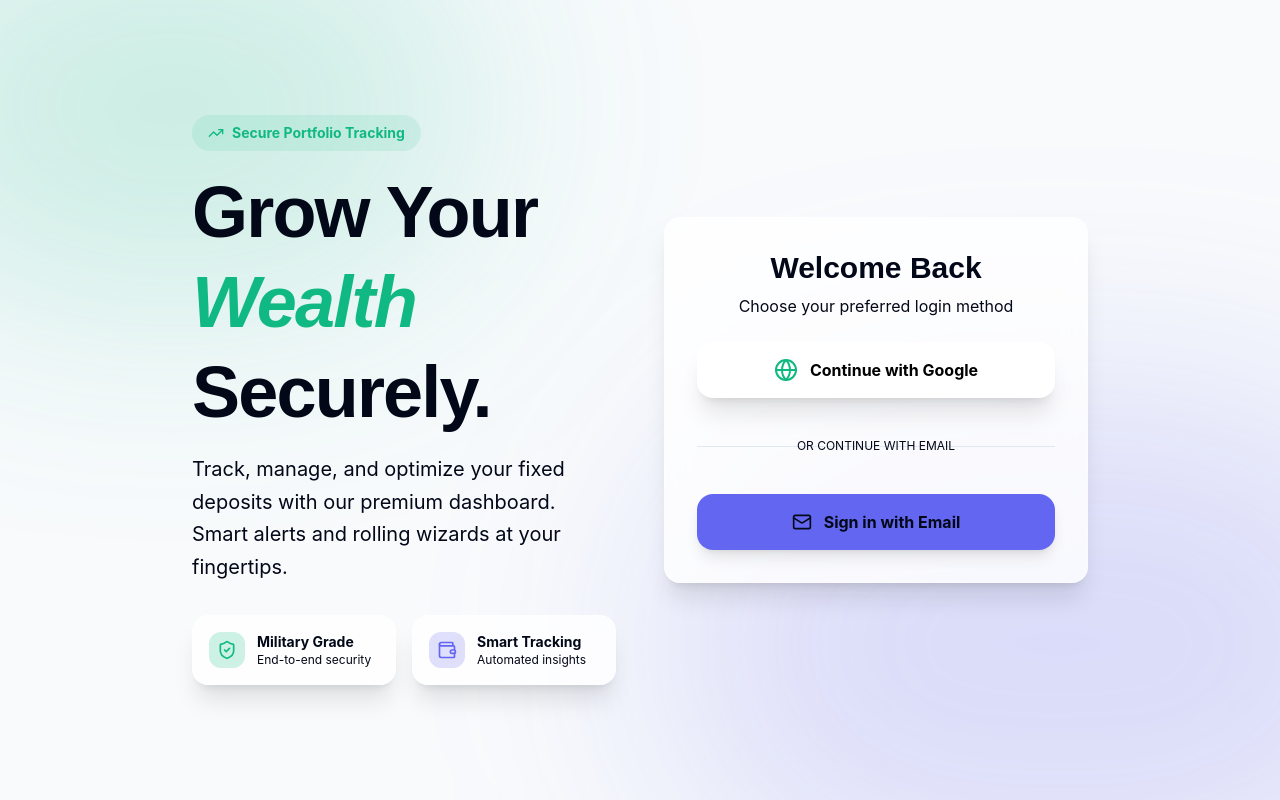
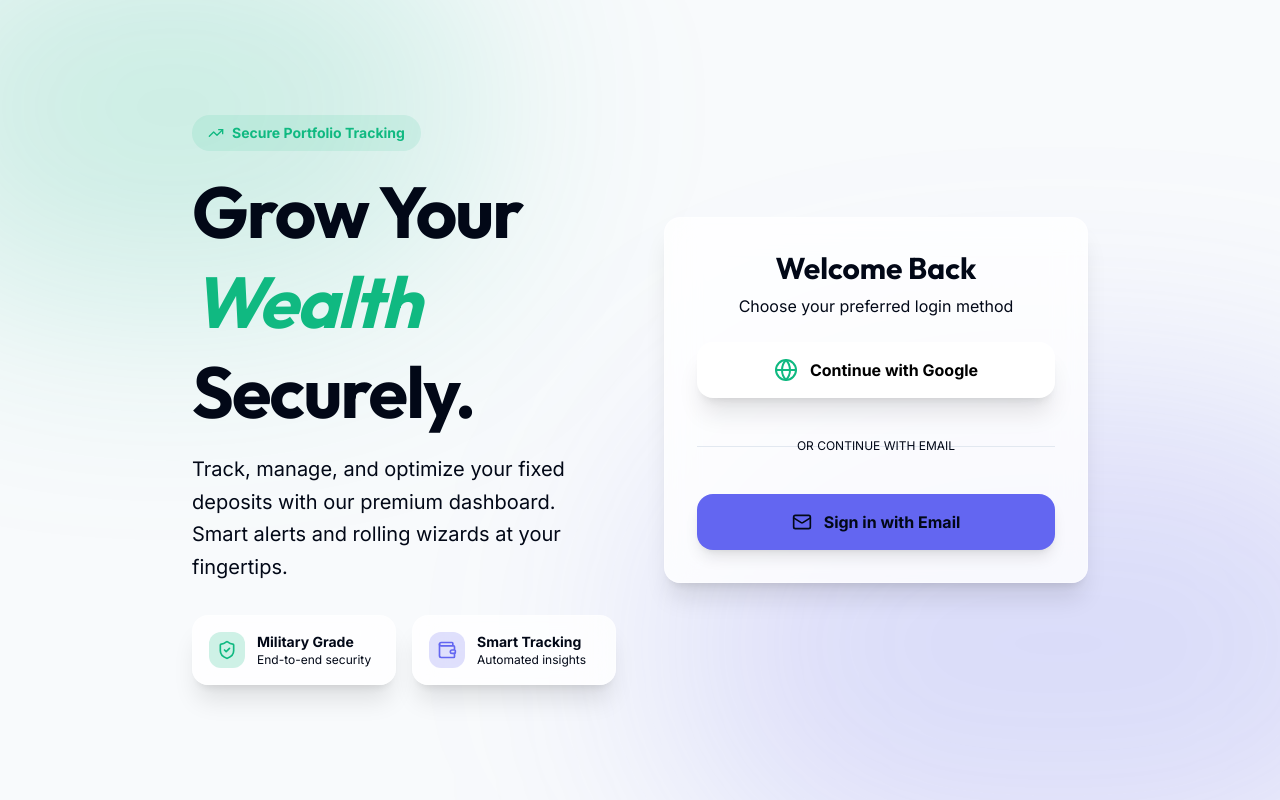
Before and after one commit to github-abhijit/fd-manager, a React (Vite) app: page /#/login in a window 1280 px wide. Built offline with nearby package versions, Linux system fonts and the light colour scheme; no server answers.

Commit message:
style: clean up css and fix build warnings

```diff
--- a/src/index.css
+++ b/src/index.css
@@ -1,3 +1,4 @@
+@import url('https://fonts.googleapis.com/css2?family=Inter:wght@400;500;600;700&family=Outfit:wght@500;600;700&display=swap');
 @import "tailwindcss";
 
 @theme {
@@ -16,8 +17,6 @@
   --radius-3xl: 1.5rem;
 }
 
-@import url('https://fonts.googleapis.com/css2?family=Inter:wght@400;500;600;700&family=Outfit:wght@500;600;700&display=swap');
-
 :root {
   --background: 210 40% 98%;
   --foreground: 222.2 84% 4.9%;
@@ -34,6 +33,9 @@
   --border: 214.3 31.8% 91.4%;
   --input: 214.3 31.8% 91.4%;
   --ring: 142.1 70.6% 45.3%;
+
+  --glass-bg: rgba(255, 255, 255, 0.8);
+  --glass-border: rgba(255, 255, 255, 0.3);
 }
 
 .dark {
@@ -52,18 +54,15 @@
   --border: 217.2 32.6% 17.5%;
   --input: 217.2 32.6% 17.5%;
   --ring: 142.1 70.6% 45.3%;
+
+  --glass-bg: rgba(15, 23, 42, 0.7);
+  --glass-border: rgba(255, 255, 255, 0.1);
 }
 
 @utility glass {
-  background-color: rgba(255, 255, 255, 0.8);
+  background-color: var(--glass-bg);
   backdrop-filter: blur(16px);
-  border: 1px solid rgba(255, 255, 255, 0.3);
-}
-
-.dark @utility glass {
-  background-color: rgba(15, 23, 42, 0.7);
-  backdrop-filter: blur(16px);
-  border: 1px solid rgba(255, 255, 255, 0.1);
+  border: 1px solid var(--glass-border);
 }
 
 @utility glass-card {
```
